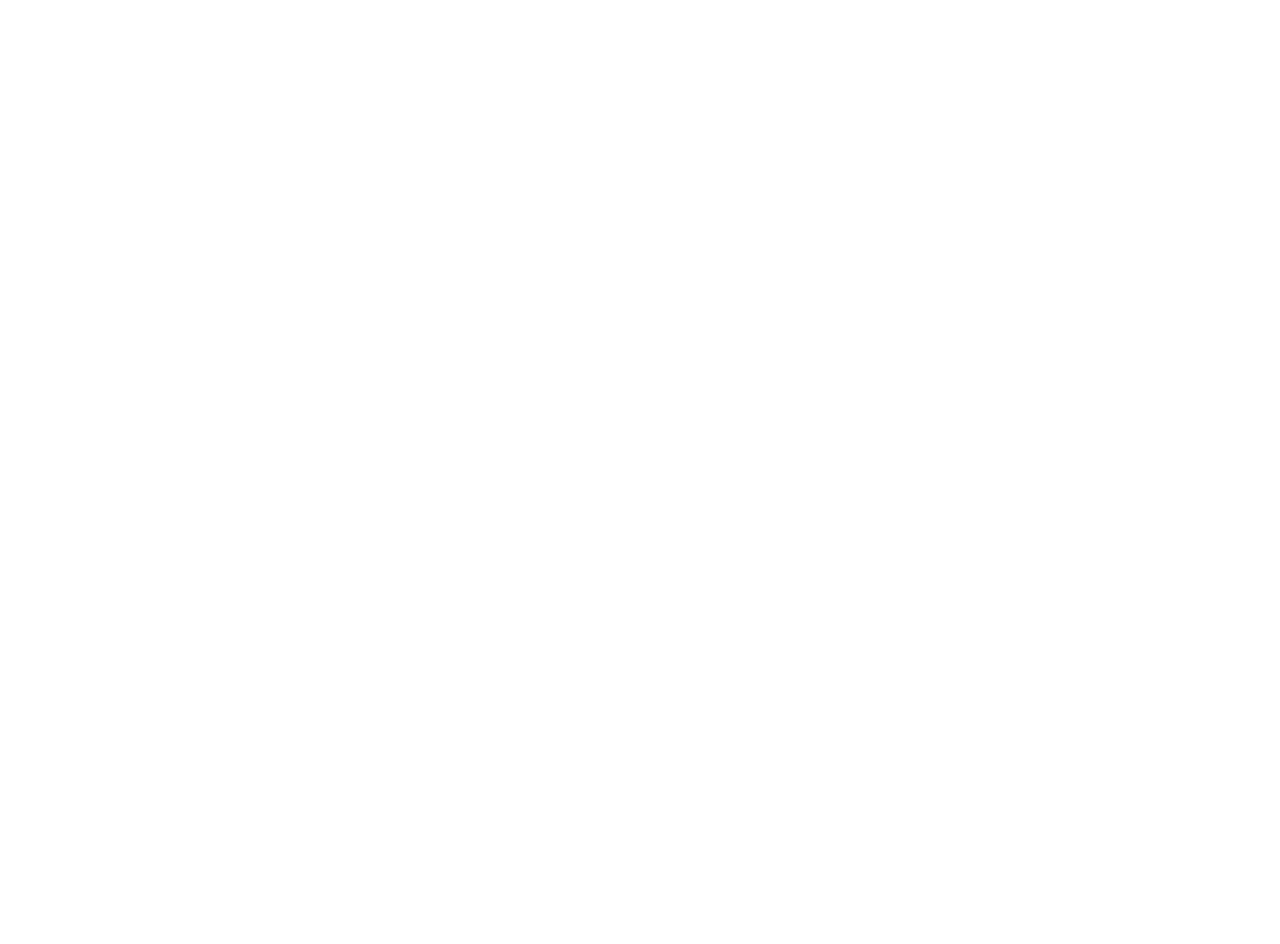
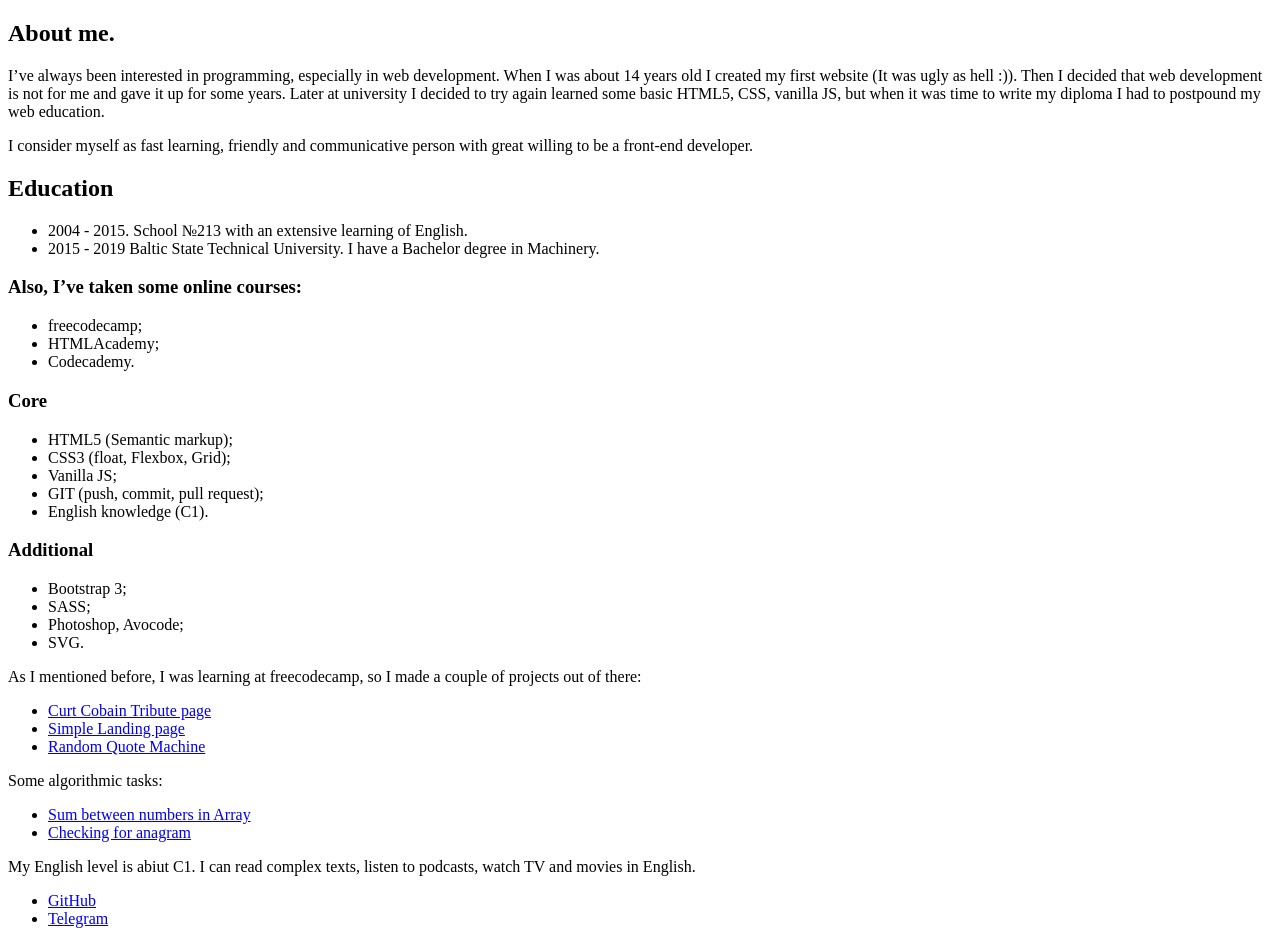
Before and after one commit to Malev0lence/rsschool-cv, a plain HTML site: page index.html in a window 1280 px wide. Before the commit the page ends 800 px from the top, so only its background shows below. Drawn offline with Linux system fonts and the light colour scheme.

Commit message:
feat: add basic layout

```diff
--- a/index.html
+++ b/index.html
@@ -7,6 +7,77 @@
     <title>CV</title>
 </head>
 <body>
+    <main>
+        <section class="about-me">
+            <h2>About me.</h2>
+            <p>
+                I’ve always been interested in programming, especially in web development. When I was about 14 years old I created my first website (It was ugly as hell :)). Then I decided that web development is not for me and gave it up for some years. Later at university I decided to try again learned some basic HTML5, CSS, vanilla JS, but when it was time to write my diploma I had to postpound my web education.
+            </p>
+            <p>
+                I consider myself as fast learning, friendly and communicative person with great willing to be a front-end developer.
+            </p>
+        </section>
 
+        <section class="education">
+            <h2>Education</h2>
+            <ul>
+                <li>2004 - 2015. School №213 with an extensive learning of English.</li>
+                <li>2015 - 2019 Baltic State Technical University. I have a Bachelor degree in Machinery.</li>
+            </ul>
+            <h3>Also, I’ve taken some online courses:</h3>
+            <ul>
+                <li>freecodecamp;</li>
+                <li>HTMLAcademy;</li>
+                <li>Codecademy.</li>
+            </ul>
+        </section>
+
+        <section class="skills">
+            <h3>Core</h3>
+            <ul>
+                <li>HTML5 (Semantic markup);</li>
+                <li>CSS3 (float, Flexbox, Grid);</li>
+                <li>Vanilla JS;</li>
+                <li>GIT (push, commit, pull request);</li>
+                <li>English knowledge (C1).</li>
+            </ul>
+
+            <h3>Additional</h3>
+            <ul>
+                <li>Bootstrap 3;</li>
+                <li>SASS;</li>
+                <li>Photoshop, Avocode;</li>
+                <li>SVG.</li>
+            </ul>
+        </section>
+
+        <section class="experience">
+            <p>As I mentioned before, I was learning at freecodecamp, so I made a couple of projects out of there:</p>
+            <ul>
+                <li><a href="https://codepen.io/Malev0lence/full/gvbrma">Curt Cobain Tribute page</a></li>
+                <li><a href="https://codepen.io/Malev0lence/full/LQEjZz">Simple Landing page</a></li>
+                <li><a href="https://codepen.io/Malev0lence/full/aXpKam">Random Quote Machine</a></li>
+            </ul>
+
+            <p>Some algorithmic tasks:</p>
+            <ul>
+                <li><a href="https://codepen.io/Malev0lence/pen/EeQbya">Sum between numbers in Array</a></li>
+                <li><a href="https://codepen.io/Malev0lence/pen/xaprRE?editors=0012)">Checking for anagram</a></li>
+            </ul>
+        </section>
+
+        <section class="english-level">
+            <p>My English level is abiut C1. I can read complex texts, listen to podcasts, watch TV and movies in English.</p>
+        </section>
+    </main>
+
+    <footer>
+        <section class="contact-info">
+            <ul>
+                <li><a href="https://github.com/Malev0lence">GitHub</a></li>
+                <li><a href="t.me/amazzzing">Telegram</a></li>
+            </ul>
+        </section>
+    </footer>
 </body>
 </html>
```
